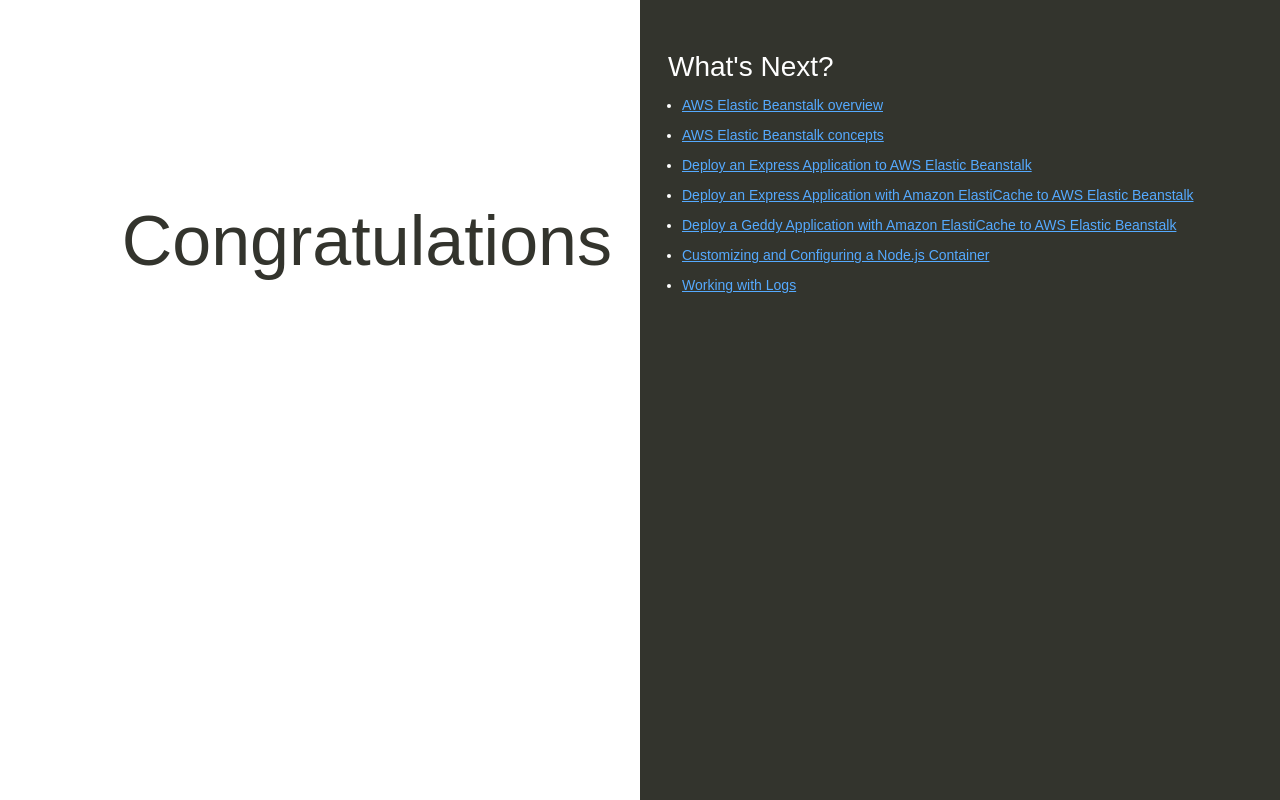
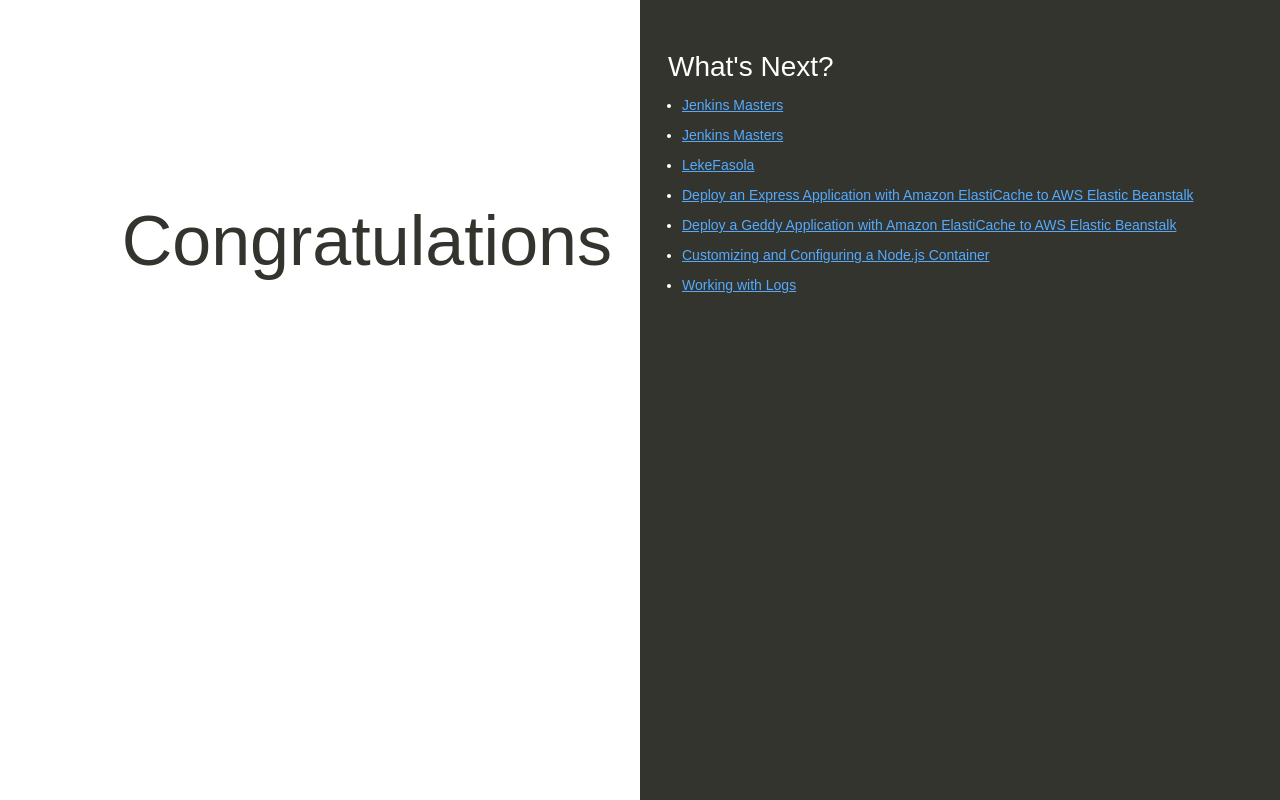
Before and after one commit to LekeFasola/Nodejswebapp, a website: page index.html in a window 1280 px wide. Drawn offline with Linux system fonts and the light colour scheme.

Commit message:
Update index.html

```diff
--- a/index.html
+++ b/index.html
@@ -1,4 +1,4 @@
-<!DOCTYPE html>
+n<!DOCTYPE html>
 <html>
   <head>
     <title>Elastic Beanstalk</title>
@@ -80,9 +80,9 @@
     <div class="linksColumn">
       <h2>What's Next?</h2>
       <ul>
-        <li><a href="http://docs.aws.amazon.com/elasticbeanstalk/latest/dg/Welcome.html">AWS Elastic Beanstalk overview</a></li>
-        <li><a href="http://docs.aws.amazon.com/elasticbeanstalk/latest/dg/concepts.html">AWS Elastic Beanstalk concepts</a></li>
-        <li><a href="http://docs.aws.amazon.com/elasticbeanstalk/latest/dg/create_deploy_nodejs_express.html">Deploy an Express Application to AWS Elastic Beanstalk</a></li>
+        <li><a href="http://docs.aws.amazon.com/elasticbeanstalk/latest/dg/Welcome.html">Jenkins Masters</a></li>
+        <li><a href="http://docs.aws.amazon.com/elasticbeanstalk/latest/dg/concepts.html">Jenkins Masters</a></li>
+        <li><a href="http://docs.aws.amazon.com/elasticbeanstalk/latest/dg/create_deploy_nodejs_express.html">LekeFasola</a></li>
         <li><a href="http://docs.aws.amazon.com/elasticbeanstalk/latest/dg/create_deploy_nodejs_express_elasticache.html">Deploy an Express Application with Amazon ElastiCache to AWS Elastic Beanstalk</a></li>
         <li><a href="http://docs.aws.amazon.com/elasticbeanstalk/latest/dg/create_deploy_nodejs_geddy_elasticache.html">Deploy a Geddy Application with Amazon ElastiCache to AWS Elastic Beanstalk </a></li>
         <li><a href="http://docs.aws.amazon.com/elasticbeanstalk/latest/dg/create_deploy_nodejs_custom_container.html">Customizing and Configuring a Node.js Container </a></li>
```
